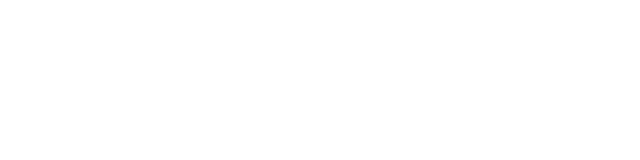
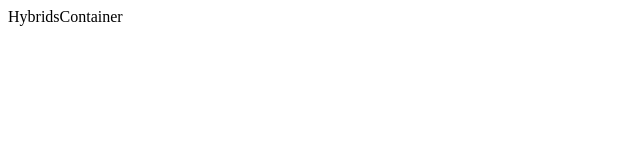
Before and after one commit to AlexWaller1/hybrids_client, a React (Create React App) app: page / in a window 1280 px wide. Shown: the top 160 px of the page, without its empty margins (0-640 px from the left). Built offline with nearby package versions, Linux system fonts and the light colour scheme.

Commit message:
hybridActions

```diff
--- /dev/null
+++ b/src/actions/hybridsActions.js
@@ -0,0 +1 @@
+// create an action that is goin to fetch the Hybrids from the apo
--- a/src/components/HybridsContainer.js
+++ b/src/components/HybridsContainer.js
@@ -6,7 +6,7 @@ class HybridsContainer extends Component {
     render() {
         return (
             <div>
-
+              HybridsContainer
             </div>
         )
     }
```
